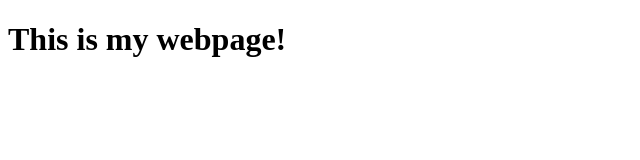
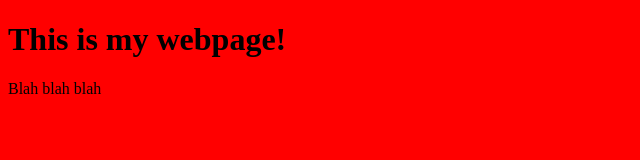
Before and after one commit to nebron4/GitPlayground, a plain HTML site: page index.html in a window 1280 px wide. Shown: the whole page, without its empty margins (0-640 px from the left). Drawn offline with Linux system fonts and the light colour scheme.

Commit message:
changed background color

```diff
--- a/index.html
+++ b/index.html
@@ -3,9 +3,10 @@
 		<head>
 			<title>My Test Page</title>
 			<meta charset ="utf-8" />
-
+			<link rel="stylesheet" href="style.css" />
 		</head>
 		<body>
 			<h1>This is my webpage! </h1>
+			<p> Blah blah blah </p>
 		</body>
 	</html>
--- /dev/null
+++ b/style.css
@@ -0,0 +1,5 @@
+body{
+		background-color: red;
+
+
+}
```
